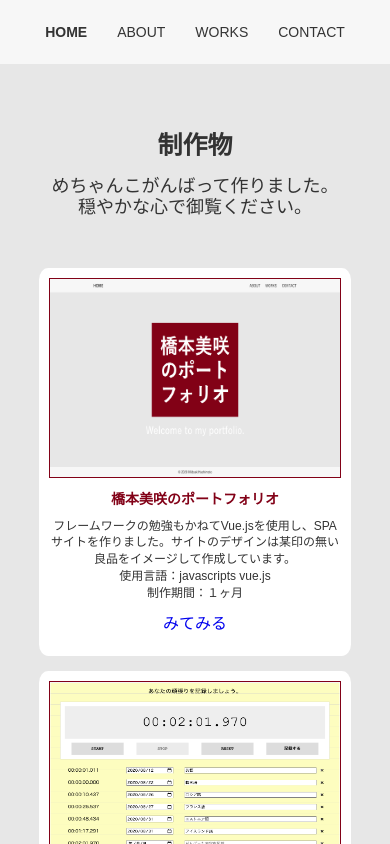
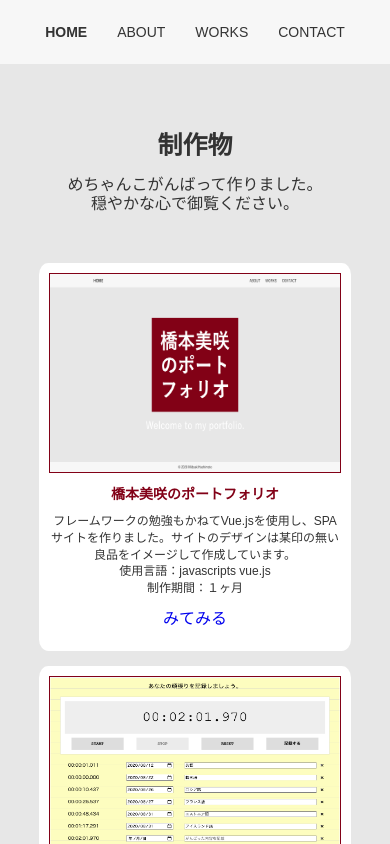
Before and after one commit to hashimotoz/MyPortfolioSite, a Vue app: page /page3 in a window 390 px wide. Shown: the top 844 px of the page. Built offline with nearby package versions, Linux system fonts and the light colour scheme.

Commit message:
modification for responsive at page3.vue

```diff
--- a/src/views/page3.vue
+++ b/src/views/page3.vue
@@ -2,7 +2,17 @@
 <div class="works">
     <div class="works_title">
       <h1>制作物</h1>
-      <p>めちゃんこがんばって作りました。穏やかな心で御覧ください。</p>
+      <div class="for_pc">
+        <p>めちゃんこがんばって作りました。穏やかな心で御覧ください。</p>
+      </div>
+      <div class="for_sp">
+        <p>
+          めちゃんこがんばって作りました。
+        </p>
+        <p>
+          穏やかな心で御覧ください。
+        </p>
+      </div>
     </div>
 
     <div id ="works" class = "works_items">
@@ -67,6 +77,10 @@ export default {
 
   h1{
     font-size: 40px;
+  }
+
+  .for_sp{
+    display: none;
   }
 }
 
@@ -160,10 +174,14 @@ export default {
   h1{
     font-size: 25px;
   }
-  p{
-    font-size: 18px;
-    word-break: keep-all;
+
+  .for_pc{
+    display: none;
   }
+.for_sp{
+    display: block;
+  }
+
 }
 
 .works_items{
```
